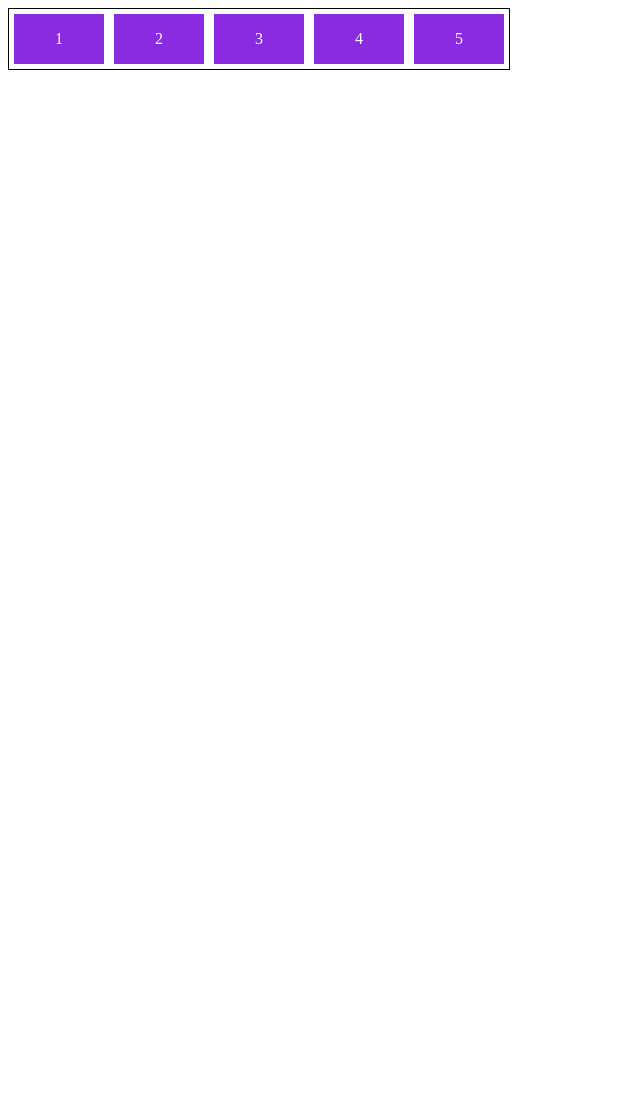
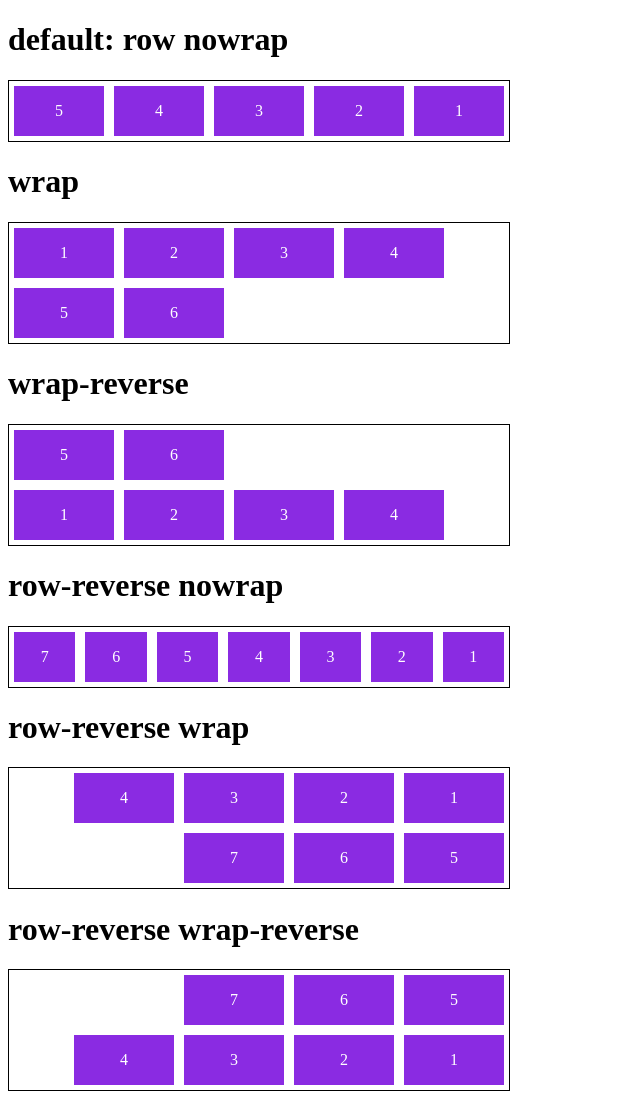
Before and after one commit to GabrielSantos22/Bootcamp-Frontend, a plain HTML site: page flex-flow.html in a window 1280 px wide. Shown: the whole page, without its empty margins (0-640 px from the left). Before the commit the page ends 800 px from the top, so only its background shows below. Drawn offline with Linux system fonts and the light colour scheme.

Commit message:
Testando algumas variações com nowrap e wrap

```diff
--- a/flex-flow.html
+++ b/flex-flow.html
@@ -11,10 +11,31 @@
             display: flex;
             border: 1px solid black;
             max-width: 500px;
+            margin-bottom: 10px;
         }
 
         .default{
             flex-flow: row-reverse;
+        }
+
+        .wrap{
+            flex-flow: row wrap;
+        }
+
+        .wrap-reverse{
+            flex-flow: row wrap-reverse;
+        }
+
+        .r-nowrap{
+            flex-flow: row-reverse nowrap;
+        }
+
+        .r-wrap{
+            flex-flow: row-reverse wrap;
+        }
+
+        .rr-wrap{
+            flex-flow: row-reverse wrap-reverse;
         }
 
         .item{
@@ -29,12 +50,66 @@
     </style>
 </head>
 <body>
-    <div class="flex-container">
+    <h1>default: row nowrap</h1>
+    <div class="flex-container default">
         <div class="item">1</div>
         <div class="item">2</div>
         <div class="item">3</div>
         <div class="item">4</div>
         <div class="item">5</div>
     </div>
+
+    <h1>wrap</h1>
+    <div class="flex-container wrap">
+        <div class="item">1</div>
+        <div class="item">2</div>
+        <div class="item">3</div>
+        <div class="item">4</div>
+        <div class="item">5</div>
+        <div class="item">6</div>
+    </div>
+
+    <h1>wrap-reverse</h1>
+    <div class="flex-container wrap-reverse">
+        <div class="item">1</div>
+        <div class="item">2</div>
+        <div class="item">3</div>
+        <div class="item">4</div>
+        <div class="item">5</div>
+        <div class="item">6</div>
+    </div>
+
+    <h1>row-reverse nowrap</h1>
+    <div class="flex-container r-nowrap">
+        <div class="item">1</div>
+        <div class="item">2</div>
+        <div class="item">3</div>
+        <div class="item">4</div>
+        <div class="item">5</div>
+        <div class="item">6</div>
+        <div class="item">7</div>
+    </div>
+
+    <h1>row-reverse wrap</h1>
+    <div class="flex-container r-wrap">
+        <div class="item">1</div>
+        <div class="item">2</div>
+        <div class="item">3</div>
+        <div class="item">4</div>
+        <div class="item">5</div>
+        <div class="item">6</div>
+        <div class="item">7</div>
+    </div>
+
+    <h1>row-reverse wrap-reverse</h1>
+    <div class="flex-container rr-wrap">
+        <div class="item">1</div>
+        <div class="item">2</div>
+        <div class="item">3</div>
+        <div class="item">4</div>
+        <div class="item">5</div>
+        <div class="item">6</div>
+        <div class="item">7</div>
+    </div>
 </body>
 </html>
```
